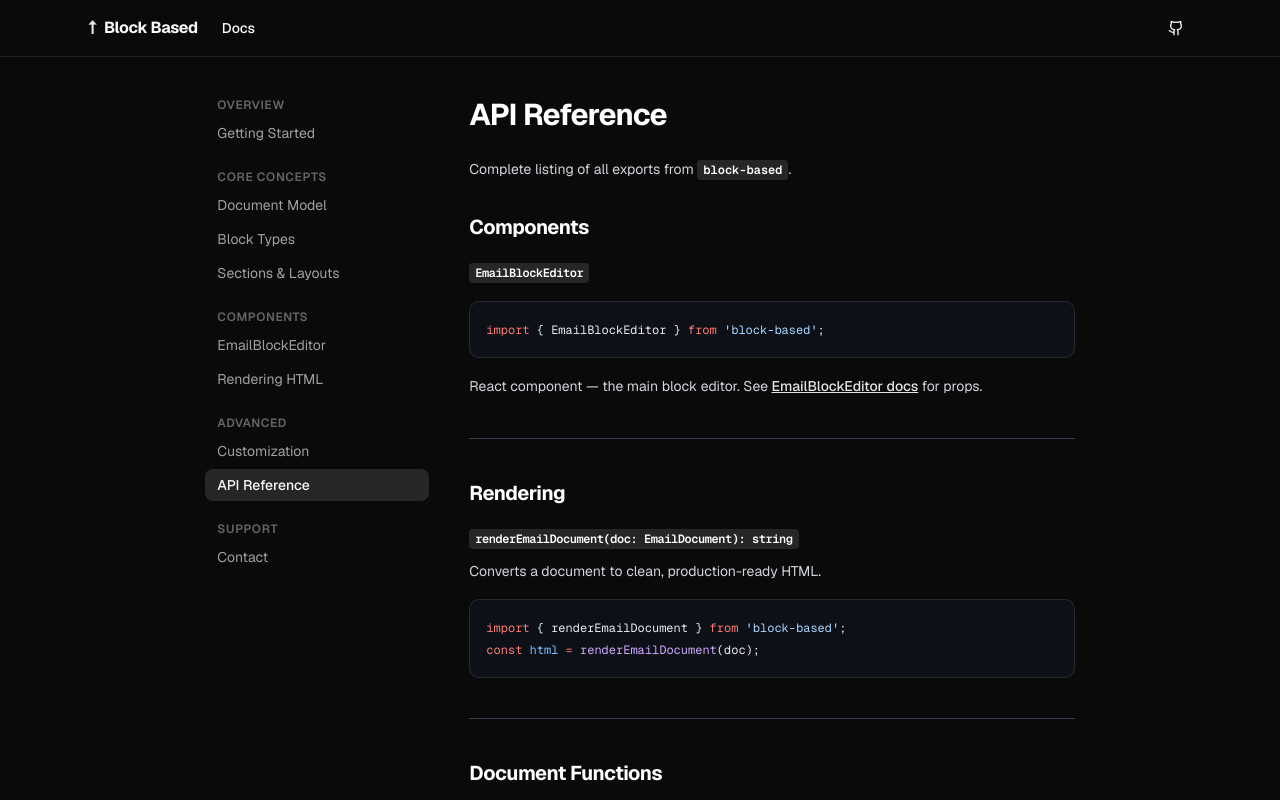
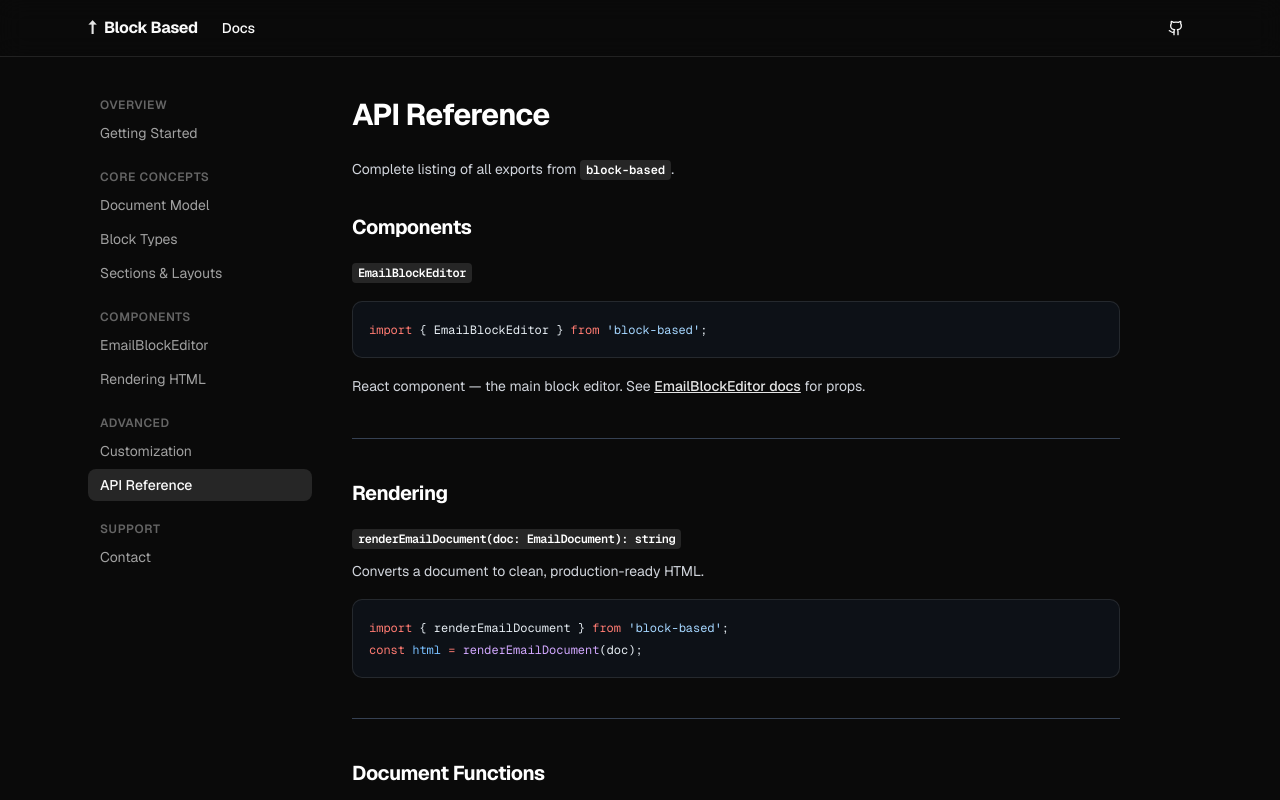
Before and after one commit to monokaijs/block-based, a Next.js app in the folder apps/landing/: page /docs/api in a window 1280 px wide. Shown: the top 800 px of the page. Built offline with nearby package versions, Linux system fonts and the light colour scheme.

Commit message:
fix: constrain docs content width for consistent layout

```diff
--- a/apps/landing/src/app/docs/layout.tsx
+++ b/apps/landing/src/app/docs/layout.tsx
@@ -49,9 +49,9 @@
   return (
     <>
       <Navbar />
-      <div className="mx-auto flex max-w-6xl flex-1 px-6 py-10 gap-10">
+      <div className="mx-auto flex w-full max-w-6xl flex-1 px-6 py-10 gap-10">
         <Sidebar />
-        <main className="min-w-0 flex-1 prose prose-invert prose-sm max-w-none
+        <main className="min-w-0 w-full max-w-3xl prose prose-invert prose-sm
           prose-headings:font-bold prose-headings:tracking-tight
           prose-a:text-primary
           prose-code:before:content-none prose-code:after:content-none
```
